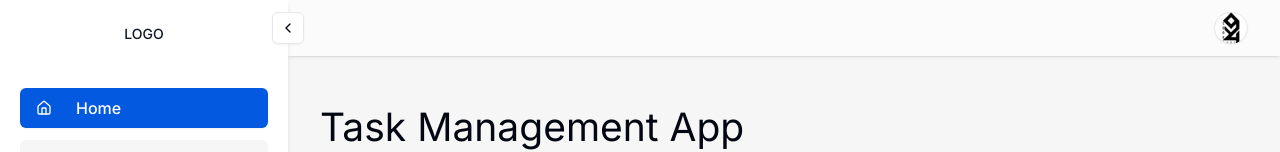
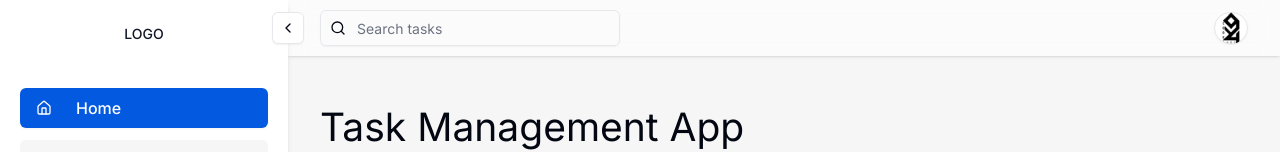
Before and after one commit to NimBuzz01/task-management-app, a Next.js app: page / in a window 1280 px wide. Shown: the top 152 px of the page. Built offline with nearby package versions, Linux system fonts and the light colour scheme.

Commit message:
feat: add searchbar and shadcn input

```diff
--- a/src/components/nav/index.tsx
+++ b/src/components/nav/index.tsx
@@ -1,12 +1,14 @@
 import MobileNavMenu from "./mobile-nav-menu";
+import SearchBar from "./search-bar";
 import UserNav from "./user-nav";
 
 const Nav = () => {
   return (
     <header className="sticky top-0 z-10 w-full bg-background/95 shadow backdrop-blur supports-[backdrop-filter]:bg-background/60 dark:shadow-secondary">
-      <div className="mx-4 sm:mx-8 flex h-14 items-center">
+      <div className="mx-4 sm:mx-8 flex h-14 items-center gap-2">
         <div className="flex items-center space-x-4 lg:space-x-0">
           <MobileNavMenu />
+          <SearchBar />
         </div>
         <div className="flex flex-1 items-center justify-end">
           <UserNav />
--- /dev/null
+++ b/src/components/nav/search-bar.tsx
@@ -0,0 +1,14 @@
+import React from "react";
+import { Input } from "../ui/input";
+import { Search } from "lucide-react";
+
+const SearchBar = () => {
+  return (
+    <div className="relative w-full">
+      <Input className="pl-9 md:w-[300px]" placeholder="Search tasks" />
+      <Search className="absolute left-0 top-0 m-2.5 h-4 w-4" />
+    </div>
+  );
+};
+
+export default SearchBar;
--- /dev/null
+++ b/src/components/ui/input.tsx
@@ -0,0 +1,22 @@
+import * as React from "react"
+
+import { cn } from "@/lib/utils"
+
+const Input = React.forwardRef<HTMLInputElement, React.ComponentProps<"input">>(
+  ({ className, type, ...props }, ref) => {
+    return (
+      <input
+        type={type}
+        className={cn(
+          "flex h-9 w-full rounded-md border border-input bg-transparent px-3 py-1 text-base shadow-sm transition-colors file:border-0 file:bg-transparent file:text-sm file:font-medium file:text-foreground placeholder:text-muted-foreground focus-visible:outline-none focus-visible:ring-1 focus-visible:ring-ring disabled:cursor-not-allowed disabled:opacity-50 md:text-sm",
+          className
+        )}
+        ref={ref}
+        {...props}
+      />
+    )
+  }
+)
+Input.displayName = "Input"
+
+export { Input }
```
